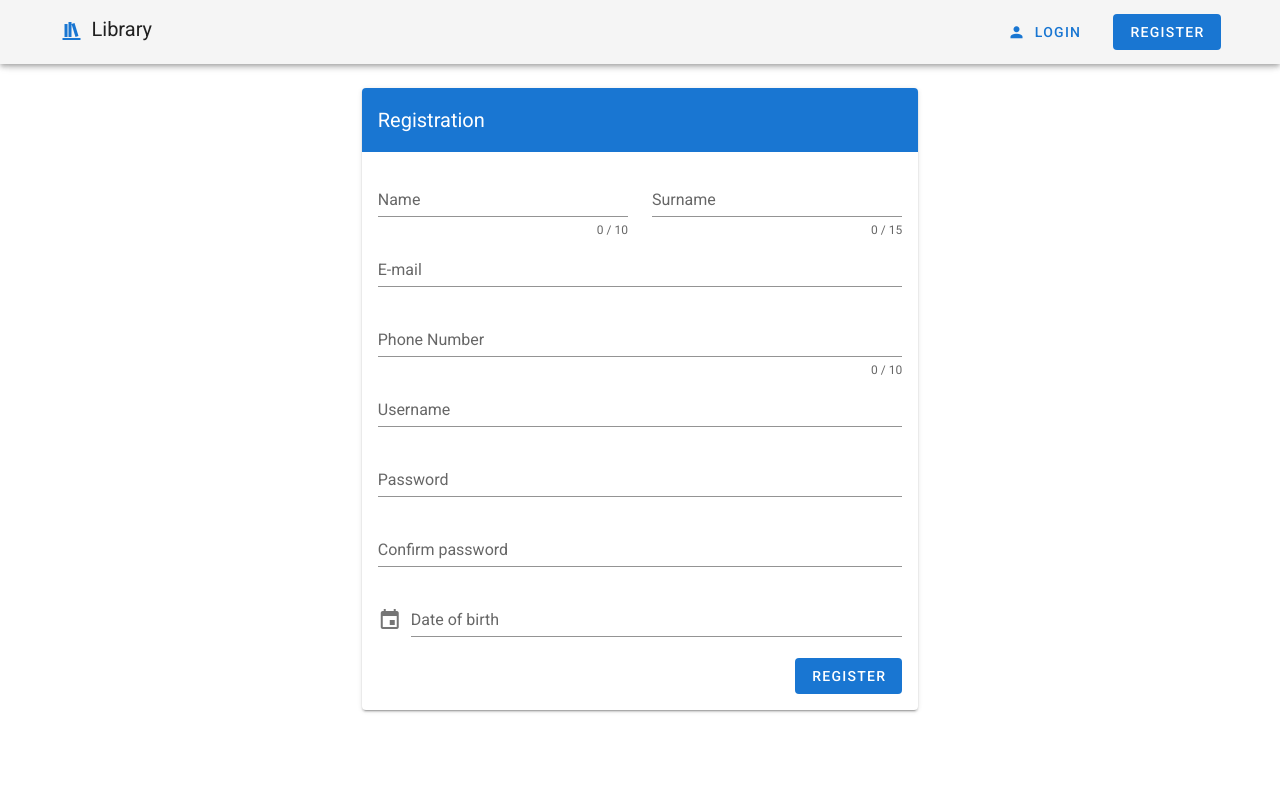
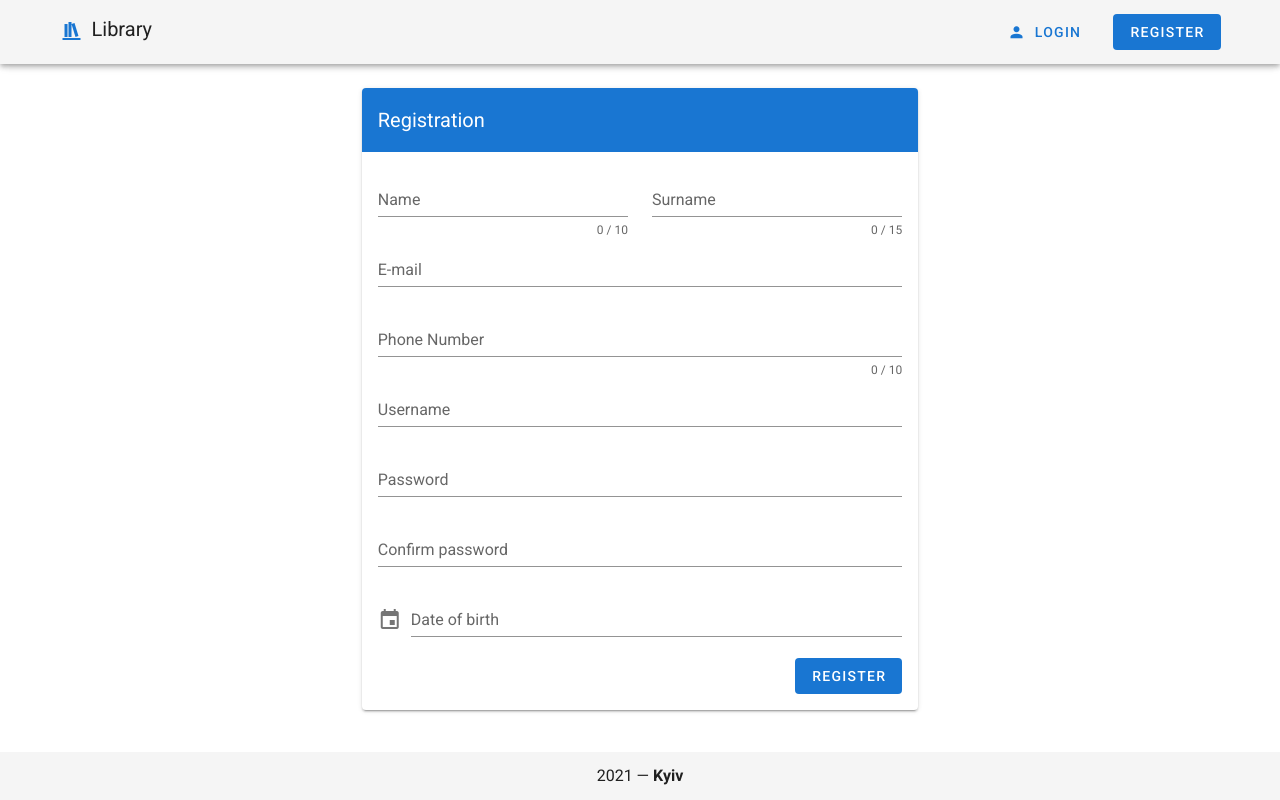
Before and after one commit to aoskrypnik/lib-front, a Vue app: page /registration in a window 1280 px wide. Built offline with nearby package versions, Linux system fonts and the light colour scheme; no server answers.

Commit message:
Added footer fixed styles

```diff
--- a/src/App.vue
+++ b/src/App.vue
@@ -107,6 +107,14 @@
       </v-container>
     </v-main>
 
+    <v-footer app padless>
+      <v-col
+              class="text-center"
+              cols="12"
+      >
+        {{ new Date().getFullYear() }} — <strong>Kyiv</strong>
+      </v-col>
+    </v-footer>
   </v-app>
 </template>
 
--- a/src/components/Book.vue
+++ b/src/components/Book.vue
@@ -1,9 +1,9 @@
 <template>
-  <v-card :disabled="roleGetter!=='ADMINISTRATOR' && !available" class="book-card">
+  <v-card :disabled="roleGetter!=='ADMINISTRATOR' && !available" class="book-card" height="100%">
     <div class="d-flex">
       <v-img
           :src="`${book.imageLink}`"
-          max-width="150px"
+          max-width="150px" contain
           class="book-cover"
       ></v-img>
       <div>
```
